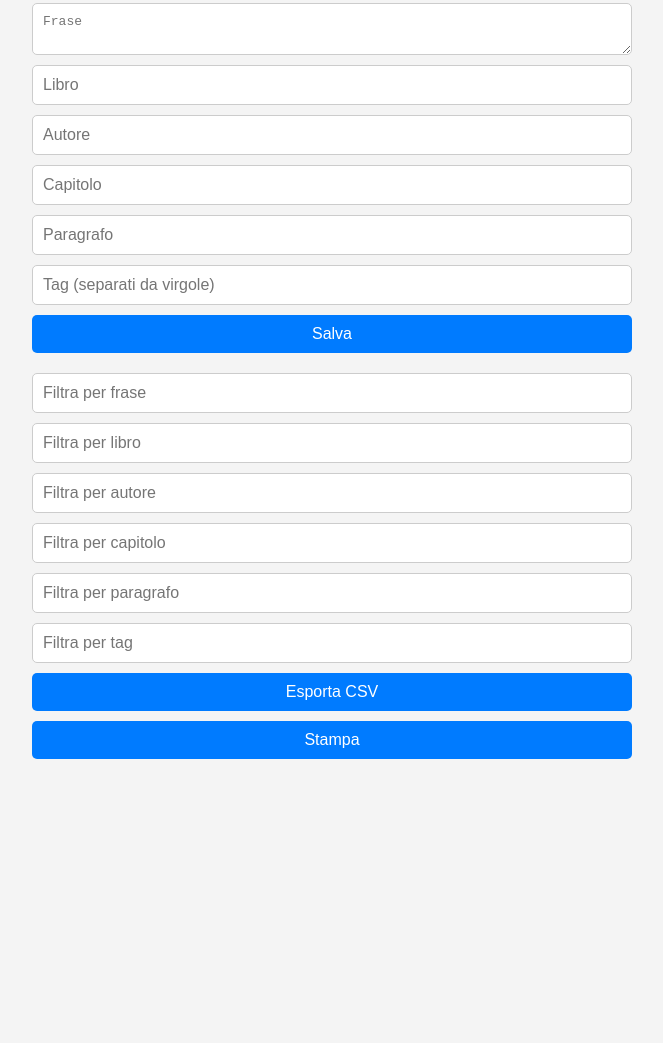
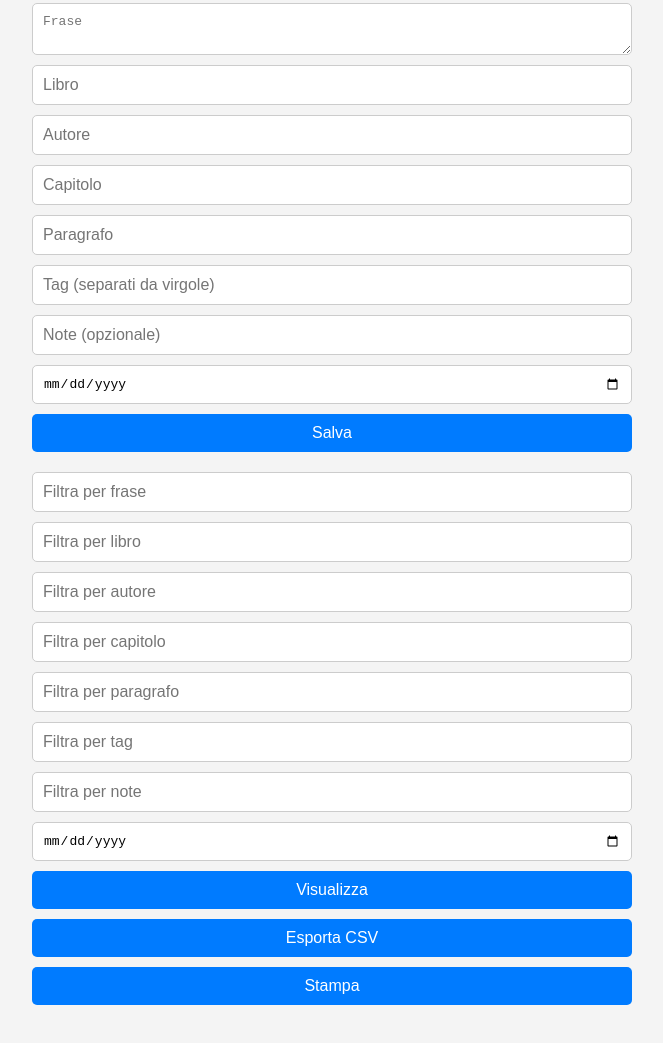
Before and after one commit to trecciano-lab/catalogo-frasi, a plain HTML site: page index.html in a window 1280 px wide. Shown: the part 105-1148 px from the top of the page, without its empty margins (308-971 px from the left). Before the commit the page ends 912 px from the top, so only its background shows below. Drawn offline with Linux system fonts and the light colour scheme.

Commit message:
Add files via upload

```diff
--- a/index.html
+++ b/index.html
@@ -18,6 +18,8 @@
     <input id="capitolo" placeholder="Capitolo">
     <input id="paragrafo" placeholder="Paragrafo">
     <input id="tags" placeholder="Tag (separati da virgole)">
+    <input id="note" placeholder="Note (opzionale)">
+    <input id="data" type="date" placeholder="Data (opzionale)">
     <button type="submit">Salva</button>
   </form>
 
@@ -28,11 +30,15 @@
     <input id="filtroCapitolo" placeholder="Filtra per capitolo">
     <input id="filtroParagrafo" placeholder="Filtra per paragrafo">
     <input id="filtroTags" placeholder="Filtra per tag">
+    <input id="filtroNote" placeholder="Filtra per note">
+    <input id="filtroData" type="date">
+    <button type="button" onclick="mostra()">Visualizza</button>
     <button type="button" onclick="esporta()">Esporta CSV</button>
     <button type="button" onclick="window.print()">Stampa</button>
   </div>
 </div>
 
+<div id="conteggio"></div>
 <div id="lista"></div>
 
 <script src="script.js"></script>
```
